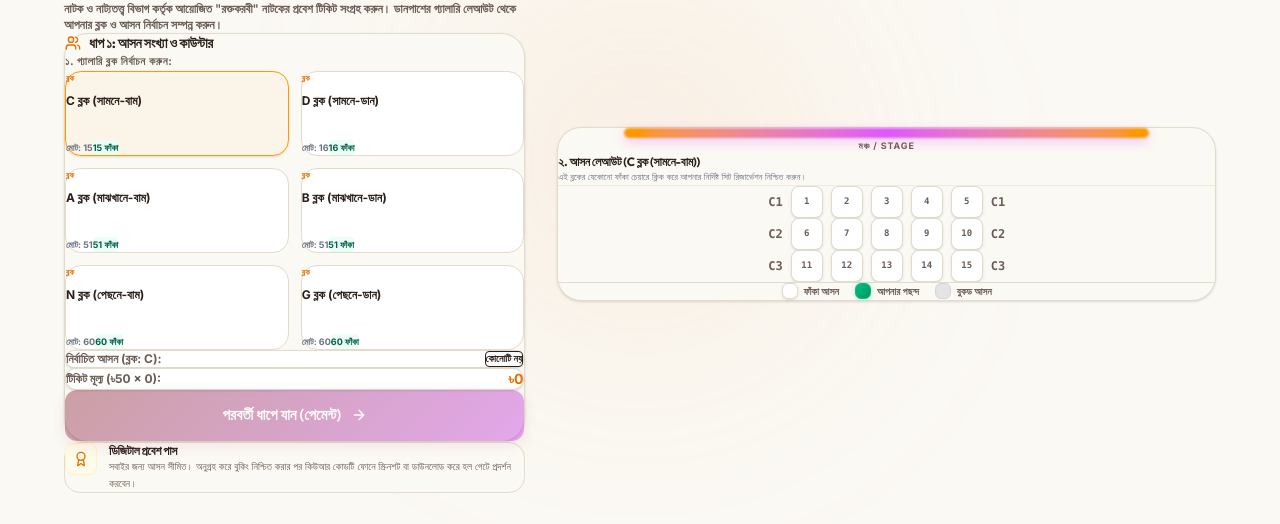
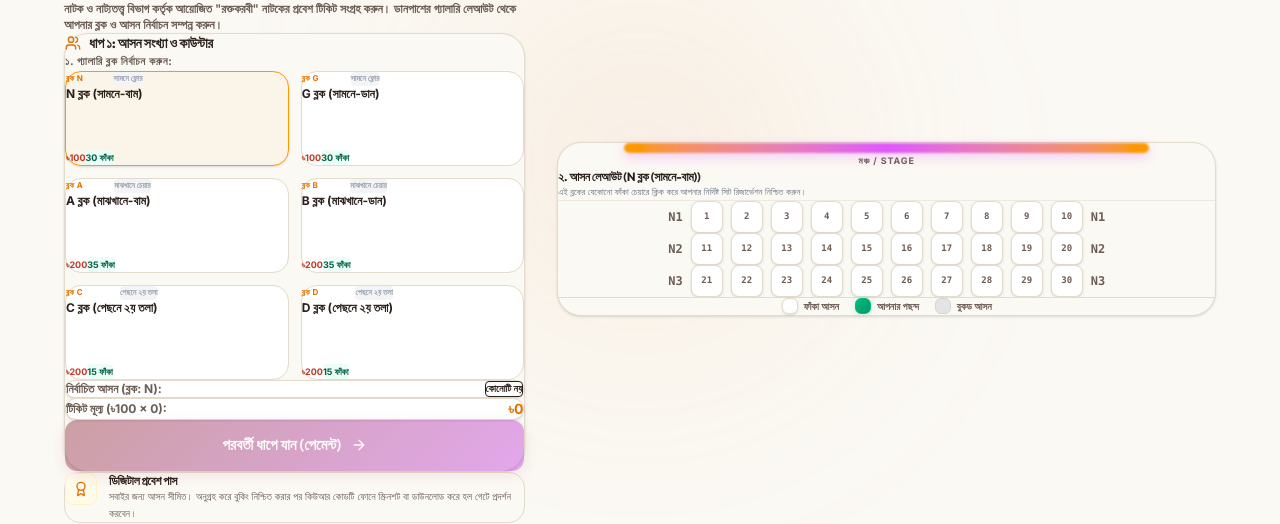
Before and after one commit to shiblu17/theater-rehearsal-system, a Next.js app: page /tickets in a window 1280 px wide. Shown: the part 230-754 px from the top of the page. Built offline with nearby package versions, Linux system fonts and the light colour scheme; no server answers; the database is empty.

Commit message:
feat: configure seat block layout ordering, sizing, and pricing according to latest ticket requirements

```diff
--- a/app/tickets/page.tsx
+++ b/app/tickets/page.tsx
@@ -6,6 +6,8 @@ import { Ticket, Users, Phone, Mail, Award, CheckCircle, ArrowRight, ArrowLeft,
 interface BlockConfig {
   id: string;
   name: string;
+  type: string;
+  price: number;
   totalSeats: number;
   rows: {
     rowName: string;
@@ -14,9 +16,66 @@ interface BlockConfig {
 }
 
 const blocks: BlockConfig[] = [
+  // Front Section (N & G) - Floor Seating - 30 seats each - 100 BDT
+  {
+    id: 'N',
+    name: 'N ব্লক (সামনে-বাম)',
+    type: 'সামনে ফ্লোর',
+    price: 100,
+    totalSeats: 30,
+    rows: [
+      { rowName: 'N1', seats: ['N1', 'N2', 'N3', 'N4', 'N5', 'N6', 'N7', 'N8', 'N9', 'N10'] },
+      { rowName: 'N2', seats: ['N11', 'N12', 'N13', 'N14', 'N15', 'N16', 'N17', 'N18', 'N19', 'N20'] },
+      { rowName: 'N3', seats: ['N21', 'N22', 'N23', 'N24', 'N25', 'N26', 'N27', 'N28', 'N29', 'N30'] }
+    ]
+  },
+  {
+    id: 'G',
+    name: 'G ব্লক (সামনে-ডান)',
+    type: 'সামনে ফ্লোর',
+    price: 100,
+    totalSeats: 30,
+    rows: [
+      { rowName: 'G1', seats: ['G1', 'G2', 'G3', 'G4', 'G5', 'G6', 'G7', 'G8', 'G9', 'G10'] },
+      { rowName: 'G2', seats: ['G11', 'G12', 'G13', 'G14', 'G15', 'G16', 'G17', 'G18', 'G19', 'G20'] },
+      { rowName: 'G3', seats: ['G21', 'G22', 'G23', 'G24', 'G25', 'G26', 'G27', 'G28', 'G29', 'G30'] }
+    ]
+  },
+  // Middle Section (A & B) - Chair Seating - 35 seats each - 200 BDT
+  {
+    id: 'A',
+    name: 'A ব্লক (মাঝখানে-বাম)',
+    type: 'মাঝখানে চেয়ার',
+    price: 200,
+    totalSeats: 35,
+    rows: [
+      { rowName: 'A1', seats: ['A1', 'A2', 'A3', 'A4', 'A5', 'A6', 'A7'] },
+      { rowName: 'A2', seats: ['A8', 'A9', 'A10', 'A11', 'A12', 'A13', 'A14'] },
+      { rowName: 'A3', seats: ['A15', 'A16', 'A17', 'A18', 'A19', 'A20', 'A21'] },
+      { rowName: 'A4', seats: ['A22', 'A23', 'A24', 'A25', 'A26', 'A27', 'A28'] },
+      { rowName: 'A5', seats: ['A29', 'A30', 'A31', 'A32', 'A33', 'A34', 'A35'] }
+    ]
+  },
+  {
+    id: 'B',
+    name: 'B ব্লক (মাঝখানে-ডান)',
+    type: 'মাঝখানে চেয়ার',
+    price: 200,
+    totalSeats: 35,
+    rows: [
+      { rowName: 'B1', seats: ['B1', 'B2', 'B3', 'B4', 'B5', 'B6', 'B7'] },
+      { rowName: 'B2', seats: ['B8', 'B9', 'B10', 'B11', 'B12', 'B13', 'B14'] },
+      { rowName: 'B3', seats: ['B15', 'B16', 'B17', 'B18', 'B19', 'B20', 'B21'] },
+      { rowName: 'B4', seats: ['B22', 'B23', 'B24', 'B25', 'B26', 'B27', 'B28'] },
+      { rowName: 'B5', seats: ['B29', 'B30', 'B31', 'B32', 'B33', 'B34', 'B35'] }
+    ]
+  },
+  // Rear Section (C & D) - 2nd Tier - 15 seats each - 200 BDT
   {
     id: 'C',
-    name: 'C ব্লক (সামনে-বাম)',
+    name: 'C ব্লক (পেছনে ২য় তলা)',
+    type: 'পেছনে ২য় তলা',
+    price: 200,
     totalSeats: 15,
     rows: [
       { rowName: 'C1', seats: ['C1', 'C2', 'C3', 'C4', 'C5'] },
@@ -26,64 +85,14 @@ const blocks: BlockConfig[] = [
   },
   {
     id: 'D',
-    name: 'D ব্লক (সামনে-ডান)',
-    totalSeats: 16,
+    name: 'D ব্লক (পেছনে ২য় তলা)',
+    type: 'পেছনে ২য় তলা',
+    price: 200,
+    totalSeats: 15,
     rows: [
       { rowName: 'D1', seats: ['D1', 'D2', 'D3', 'D4', 'D5'] },
       { rowName: 'D2', seats: ['D6', 'D7', 'D8', 'D9', 'D10'] },
-      { rowName: 'D3', seats: ['D11', 'D12', 'D13', 'D14', 'D15', 'D16'] }
-    ]
-  },
-  {
-    id: 'A',
-    name: 'A ব্লক (মাঝখানে-বাম)',
-    totalSeats: 51,
-    rows: [
-      { rowName: 'A1', seats: ['A1', 'A2', 'A3', 'A4', 'A5', 'A6', 'A7', 'A8', 'A9'] },
-      { rowName: 'A2', seats: ['A10', 'A11', 'A12', 'A13', 'A14', 'A15', 'A16', 'A17', 'A18'] },
-      { rowName: 'A3', seats: ['A19', 'A20', 'A21', 'A22', 'A23', 'A24', 'A25', 'A26', 'A27'] },
-      { rowName: 'A4', seats: ['A28', 'A29', 'A30', 'A31', 'A32', 'A33', 'A34', 'A35', 'A36'] },
-      { rowName: 'A5', seats: ['A37', 'A38', 'A39', 'A40', 'A41', 'A42', 'A43', 'A44', 'A45'] },
-      { rowName: 'A6', seats: ['A46', 'A47', 'A48', 'A49', 'A50', 'A51'] }
-    ]
-  },
-  {
-    id: 'B',
-    name: 'B ব্লক (মাঝখানে-ডান)',
-    totalSeats: 51,
-    rows: [
-      { rowName: 'B1', seats: ['B1', 'B2', 'B3', 'B4', 'B5', 'B6', 'B7', 'B8', 'B9'] },
-      { rowName: 'B2', seats: ['B10', 'B11', 'B12', 'B13', 'B14', 'B15', 'B16', 'B17', 'B18'] },
-      { rowName: 'B3', seats: ['B19', 'B20', 'B21', 'B22', 'B23', 'B24', 'B25', 'B26', 'B27'] },
-      { rowName: 'B4', seats: ['B28', 'B29', 'B30', 'B31', 'B32', 'B33', 'B34', 'B35', 'B36'] },
-      { rowName: 'B5', seats: ['B37', 'B38', 'B39', 'B40', 'B41', 'B42', 'B43', 'B44', 'B45'] },
-      { rowName: 'B6', seats: ['B46', 'B47', 'B48', 'B49', 'B50', 'B51'] }
-    ]
-  },
-  {
-    id: 'N',
-    name: 'N ব্লক (পেছনে-বাম)',
-    totalSeats: 60,
-    rows: [
-      { rowName: 'N1', seats: ['N1', 'N2', 'N3', 'N4', 'N5', 'N6', 'N7', 'N8', 'N9', 'N10'] },
-      { rowName: 'N2', seats: ['N11', 'N12', 'N13', 'N14', 'N15', 'N16', 'N17', 'N18', 'N19', 'N20'] },
-      { rowName: 'N3', seats: ['N21', 'N22', 'N23', 'N24', 'N25', 'N26', 'N27', 'N28', 'N29', 'N30'] },
-      { rowName: 'N4', seats: ['N31', 'N32', 'N33', 'N34', 'N35', 'N36', 'N37', 'N38', 'N39', 'N40'] },
-      { rowName: 'N5', seats: ['N41', 'N42', 'N43', 'N44', 'N45', 'N46', 'N47', 'N48', 'N49', 'N50'] },
-      { rowName: 'N6', seats: ['N51', 'N52', 'N53', 'N54', 'N55', 'N56', 'N57', 'N58', 'N59', 'N60'] }
-    ]
-  },
-  {
-    id: 'G',
-    name: 'G ব্লক (পেছনে-ডান)',
-    totalSeats: 60,
-    rows: [
-      { rowName: 'G1', seats: ['G1', 'G2', 'G3', 'G4', 'G5', 'G6', 'G7', 'G8', 'G9', 'G10'] },
-      { rowName: 'G2', seats: ['G11', 'G12', 'G13', 'G14', 'G15', 'G16', 'G17', 'G18', 'G19', 'G20'] },
-      { rowName: 'G3', seats: ['G21', 'G22', 'G23', 'G24', 'G25', 'G26', 'G27', 'G28', 'G29', 'G30'] },
-      { rowName: 'G4', seats: ['G31', 'G32', 'G33', 'G34', 'G35', 'G36', 'G37', 'G38', 'G39', 'G40'] },
-      { rowName: 'G5', seats: ['G41', 'G42', 'G43', 'G44', 'G45', 'G46', 'G47', 'G48', 'G49', 'G50'] },
-      { rowName: 'G6', seats: ['G51', 'G52', 'G53', 'G54', 'G55', 'G56', 'G57', 'G58', 'G59', 'G60'] }
+      { rowName: 'D3', seats: ['D11', 'D12', 'D13', 'D14', 'D15'] }
     ]
   }
 ];
@@ -95,7 +104,7 @@ export default function TicketsPage() {
   const [phone, setPhone] = useState('');
 
   // Seat Picker States
-  const [selectedBlockId, setSelectedBlockId] = useState<string>('C');
+  const [selectedBlockId, setSelectedBlockId] = useState<string>('N');
   const [selectedSeats, setSelectedSeats] = useState<string[]>([]);
   const [bookedSeats, setBookedSeats] = useState<string[]>([]);
 
@@ -107,8 +116,6 @@ export default function TicketsPage() {
   const [loading, setLoading] = useState(false);
   const [error, setError] = useState('');
   const [successTicket, setSuccessTicket] = useState<any>(null);
-
-  const TICKET_PRICE = 50; // 50 TK per seat
 
   // Find currently selected block configuration
   const currentBlock = blocks.find(b => b.id === selectedBlockId) || blocks[0];
@@ -165,7 +172,7 @@ export default function TicketsPage() {
     setLoading(true);
     setError('');
 
-    // Format seat selection with block ID: "Clean Name (Seat: C12, C13)"
+    // Append block layout & price to name
     const formattedName = `${name} (Seat: ${selectedSeats.join(', ')})`;
     const formattedPhone = `${phone} (${paymentMethod.toUpperCase()} Sender: ${senderNumber}, TrxID: ${trxId})`;
 
@@ -206,7 +213,7 @@ export default function TicketsPage() {
   };
 
   const getTicketDisplayData = (ticket: any) => {
-    if (!ticket) return { cleanName: '', seatLabels: '', cleanPhone: '', paymentDetails: '' };
+    if (!ticket) return { cleanName: '', seatLabels: '', cleanPhone: '', paymentDetails: '', parsedBlockId: 'N' };
 
     const seatMatch = ticket.name.match(/\((?:Seat|আসন):\s*([^)]+)\)/);
     const cleanName = ticket.name.replace(/\s*\((?:Seat|আসন):\s*([^)]+)\)/, '');
@@ -216,10 +223,18 @@ export default function TicketsPage() {
     const cleanPhone = ticket.phone.replace(/\s*\(([^)]+)\)/, '');
     const paymentDetails = payMatch ? payMatch[1] : 'ফ্রি এন্ট্রি পাস';
 
-    return { cleanName, seatLabels, cleanPhone, paymentDetails };
+    // Parse block letter (first character of the first seat)
+    let parsedBlockId = 'N';
+    if (seatLabels) {
+      const firstSeat = seatLabels.split(',')[0].trim();
+      parsedBlockId = firstSeat.charAt(0).toUpperCase();
+    }
+
+    return { cleanName, seatLabels, cleanPhone, paymentDetails, parsedBlockId };
   };
 
-  const { cleanName, seatLabels, cleanPhone, paymentDetails } = getTicketDisplayData(successTicket);
+  const { cleanName, seatLabels, cleanPhone, paymentDetails, parsedBlockId } = getTicketDisplayData(successTicket);
+  const successBlock = blocks.find(b => b.id === parsedBlockId) || currentBlock;
 
   return (
     <div className="flex-1 app-container flex items-center justify-center min-h-[85vh] py-8">
@@ -250,7 +265,7 @@ export default function TicketsPage() {
                     <h3 className="font-extrabold text-[#2a1f1a] text-base">রক্তকরবী (রবীন্দ্র নাট্যোৎসব)</h3>
                     <p className="text-[10px] text-[#6b5c54] mt-0.5">৫২তম আবর্তন • নাটক ও নাট্যতত্ত্ব বিভাগ</p>
                   </div>
-                  <span className="bg-amber-500/10 text-amber-800 border border-amber-500/20 px-2 py-0.5 rounded-full text-[8px] font-black uppercase tracking-wider">১ম শ্রেণীর টিকিট</span>
+                  <span className="bg-amber-500/10 text-amber-800 border border-amber-500/20 px-2 py-0.5 rounded-full text-[8px] font-black uppercase tracking-wider">{successBlock.type} টিকিট</span>
                 </div>
 
                 <div className="grid grid-cols-2 gap-y-4 gap-x-6 text-xs">
@@ -267,11 +282,11 @@ export default function TicketsPage() {
                     <span className="font-bold text-amber-600 text-sm">৩০ জুন ২০২৬, সকাল ১১:৩০</span>
                   </div>
                   <div>
-                    <span className="text-[9px] text-[#6b5c54] block font-bold uppercase tracking-wider">নির্ধারিত আসন (Seats)</span>
-                    <span className="font-bold text-emerald-600 text-sm">{seatLabels || successTicket.seats} ({successTicket.seats} টি আসন)</span>
+                    <span className="text-[9px] text-[#6b5c54] block font-bold uppercase tracking-wider">নির্ধারিত আসন ({parsedBlockId} ব্লক)</span>
+                    <span className="font-bold text-emerald-600 text-sm">{seatLabels || successTicket.seats} ({successTicket.seats}টি আসন)</span>
                   </div>
                   <div className="col-span-2 border-t border-[#e3dbcc]/60 pt-3">
-                    <span className="text-[9px] text-[#6b5c54] block font-bold uppercase tracking-wider">পেমেন্ট ও রেফারেন্স</span>
+                    <span className="text-[9px] text-[#6b5c54] block font-bold uppercase tracking-wider">পেমেন্ট ও রেফারেন্স (৳{successBlock.price * successTicket.seats})</span>
                     <span className="font-bold text-[#2a1f1a] text-xs">{paymentDetails}</span>
                   </div>
                 </div>
@@ -373,14 +388,17 @@ export default function TicketsPage() {
                                 setSelectedBlockId(block.id);
                                 setSelectedSeats([]); // Clear selections to enforce block-bound bookings
                               }}
-                              className={`p-3 rounded-2xl border text-left transition-all hover:scale-[1.02] cursor-pointer flex flex-col justify-between min-h-[85px] outline-none ${selectedBlockId === block.id ? 'bg-amber-500/5 border-amber-500 shadow-sm' : 'bg-white border-[#e3dbcc] hover:border-amber-500'}`}
+                              className={`p-3 rounded-2xl border text-left transition-all hover:scale-[1.02] cursor-pointer flex flex-col justify-between min-h-[95px] outline-none ${selectedBlockId === block.id ? 'bg-amber-500/5 border-amber-500 shadow-sm' : 'bg-white border-[#e3dbcc] hover:border-amber-500'}`}
                             >
                               <div>
-                                <span className="text-[8px] font-black text-amber-600 block uppercase tracking-wider">ব্লক</span>
-                                <span className="font-extrabold text-[#2a1f1a] text-xs">{block.name}</span>
+                                <div className="flex justify-between items-center">
+                                  <span className="text-[8px] font-black text-amber-600 uppercase tracking-wider">ব্লক {block.id}</span>
+                                  <span className="text-[8px] font-bold text-gray-400 bg-gray-100 px-1 rounded">{block.type}</span>
+                                </div>
+                                <span className="font-extrabold text-[#2a1f1a] text-xs block mt-1">{block.name}</span>
                               </div>
                               <div className="mt-2 flex justify-between items-center text-[9px] font-bold text-gray-500">
-                                <span>মোট: {block.totalSeats}</span>
+                                <span className="text-[#c0392b] font-black">৳{block.price}</span>
                                 <span className={`px-1.5 py-0.5 rounded font-black ${availableCount > 0 ? 'bg-emerald-50 text-emerald-800' : 'bg-red-50 text-red-800'}`}>
                                   {availableCount} ফাঁকা
                                 </span>
@@ -397,8 +415,8 @@ export default function TicketsPage() {
                     </div>
 
                     <div className="bg-white p-3.5 rounded-xl border border-[#e3dbcc] flex justify-between items-center text-xs shadow-sm">
-                      <span className="text-[#6b5c54] font-bold">টিকিট মূল্য (৳{TICKET_PRICE} × {selectedSeats.length}):</span>
-                      <span className="font-black text-amber-600 text-sm">৳{selectedSeats.length * TICKET_PRICE}</span>
+                      <span className="text-[#6b5c54] font-bold">টিকিট মূল্য (৳{currentBlock.price} × {selectedSeats.length}):</span>
+                      <span className="font-black text-amber-600 text-sm">৳{selectedSeats.length * currentBlock.price}</span>
                     </div>
 
                     <button
@@ -437,7 +455,7 @@ export default function TicketsPage() {
                     {/* bKash/Nagad Send Money numbers */}
                     <div className="bg-amber-500/5 p-4 rounded-xl border border-amber-500/10 space-y-2">
                       <p className="text-[11px] text-[#2a1f1a] font-extrabold text-center">
-                        বিকাশ বা নগদে মোট <span className="text-[#c0392b] text-xs font-black">৳{selectedSeats.length * TICKET_PRICE}</span> টাকা 'Send Money' করুন:
+                        বিকাশ বা নগদে মোট <span className="text-[#c0392b] text-xs font-black">৳{selectedSeats.length * currentBlock.price}</span> টাকা 'Send Money' করুন:
                       </p>
                       <div className="grid grid-cols-2 gap-3 text-center text-xs pt-1">
                         <div className="bg-white p-2.5 rounded-lg border border-[#e3dbcc] shadow-sm">
@@ -554,7 +572,7 @@ export default function TicketsPage() {
                           <div className="w-5 h-5 border-2 border-white/30 border-t-white rounded-full animate-spin"></div>
                         ) : (
                           <>
-                            <span>টিকิต বুকিং সম্পন্ন করুন</span>
+                            <span>টিকিট বুকিং সম্পন্ন করুন</span>
                             <ArrowRight size={16} />
                           </>
                         )}
@@ -608,7 +626,6 @@ export default function TicketsPage() {
                             const isBooked = bookedSeats.includes(seatId);
                             const isSelected = selectedSeats.includes(seatId);
 
-                            // Extract just the number suffix for aesthetic display (e.g. C15 -> 15, A51 -> 51)
                             const displayLabel = seatId.replace(/^[a-zA-Z]/, '');
 
                             let seatClass = 'bg-white border-[#e3dbcc] hover:border-amber-500 hover:text-amber-600 text-[#6b5c54] cursor-pointer shadow-sm';
```
